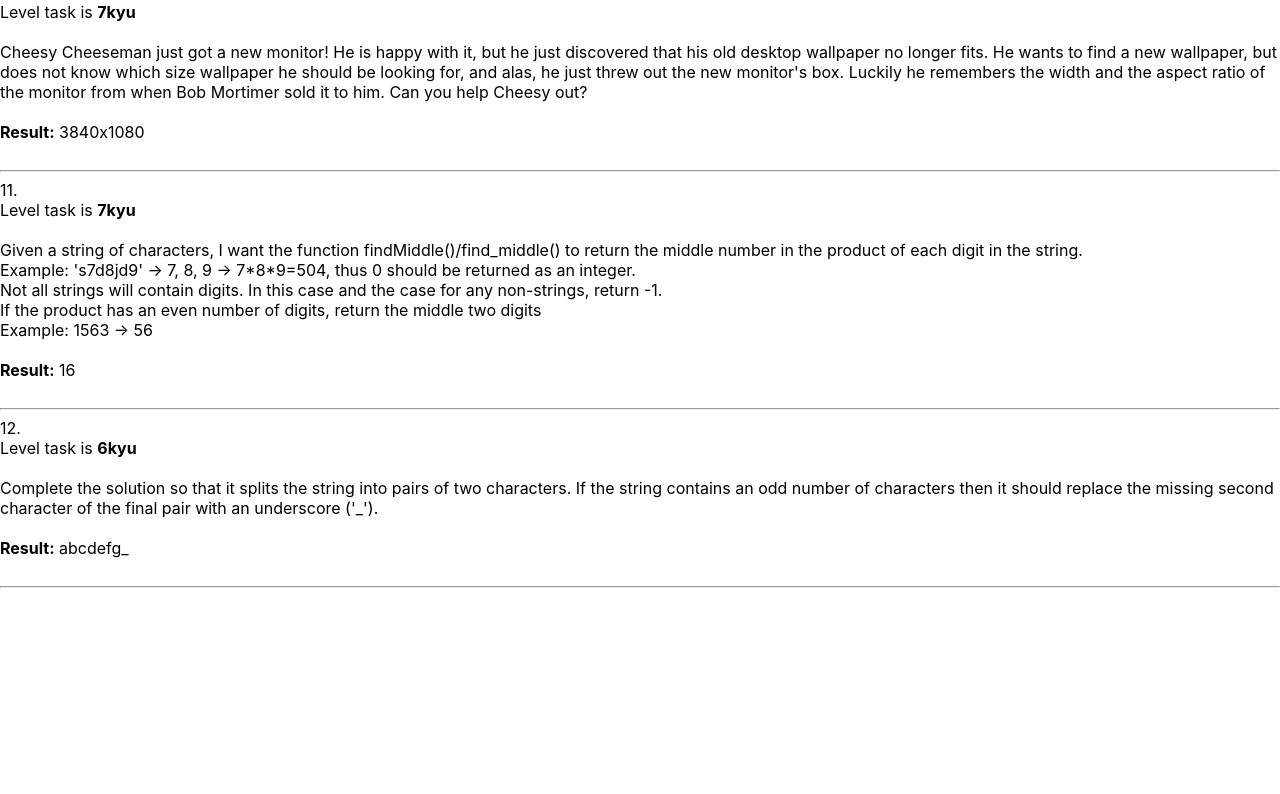
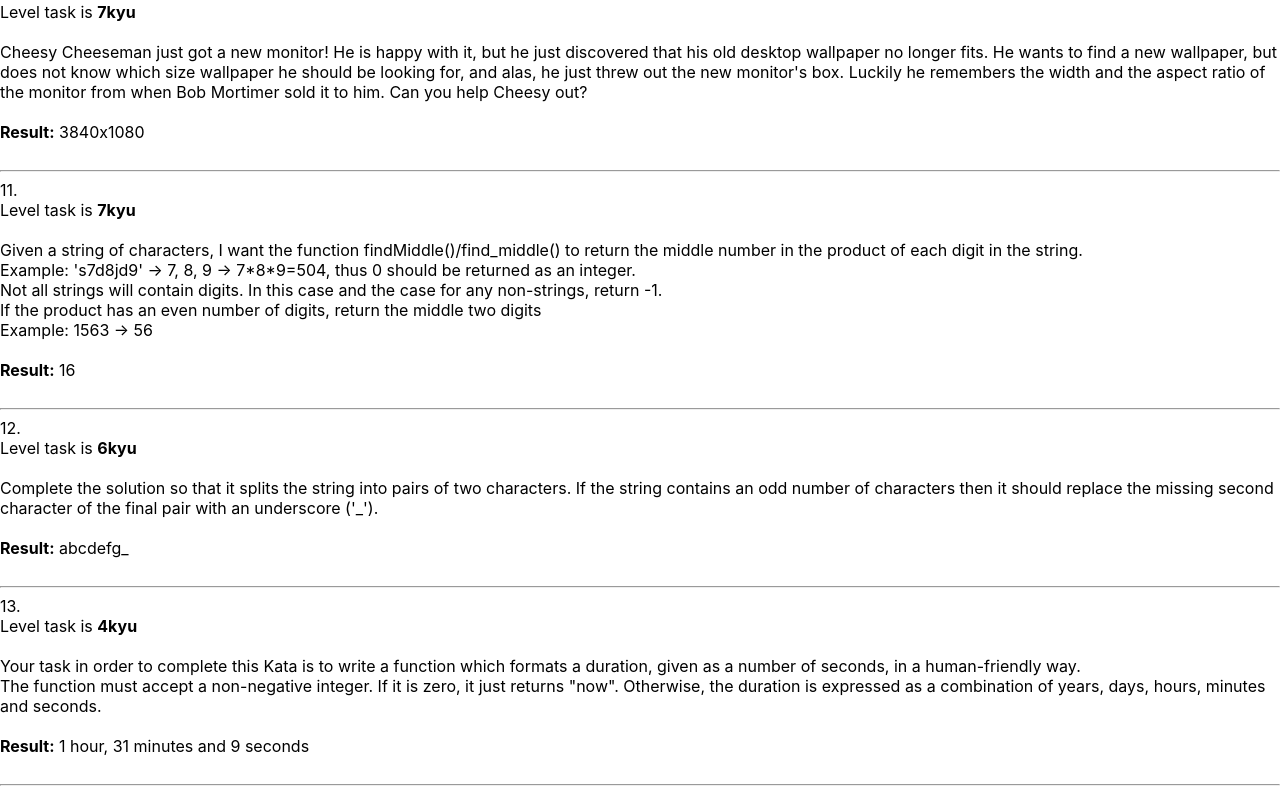
Before and after one commit to Xotonori/codewars, a React (Create React App) app: page / in a window 1280 px wide. Shown: the part 2060-2854 px from the top of the page. Before the commit the page ends 2656 px from the top, so only its background shows below. Built offline with nearby package versions, Linux system fonts and the light colour scheme.

Commit message:
CodewarsTask13 is done

```diff
--- a/src/App.js
+++ b/src/App.js
@@ -12,6 +12,8 @@ import CodewarsTask09 from "./components/CodewarsTask09";
 import CodewarsTask10 from "./components/CodewarsTask10";
 import CodewarsTask11 from "./components/CodewarsTask11";
 import CodewarsTask12 from "./components/CodewarsTask12";
+import CodewarsTask13 from "./components/CodewarsTask13";
+
 
 const App = () => {
     return (
@@ -28,6 +30,7 @@ const App = () => {
             10. <CodewarsTask10 />
             11. <CodewarsTask11 />
             12. <CodewarsTask12 />
+            13. <CodewarsTask13 />
         </div>
     );
 };
--- /dev/null
+++ b/src/components/CodewarsTask13.js
@@ -0,0 +1,93 @@
+import React from 'react';
+
+// Link to task - https://www.codewars.com/kata/52742f58faf5485cae000b9a/
+
+const CodewarsTask13 = () => {
+
+    function formatDuration (seconds) {
+
+        if(seconds === 0) {
+            return 'now'
+        }
+
+        let y = 0;
+        let d = 0;
+        let h = 0;
+        let m = 0;
+        let s = seconds;
+        const resArr = [];
+
+        while(s >= 60) {
+            if(m >= 60) {
+                h += 1;
+                m = 0;
+            }
+            m += 1;
+            s = s - 60;
+        }
+
+        if(m === 60) {
+            h += 1;
+            m = 0;
+        }
+
+        while(h >= 24) {
+            if(d >= 365) {
+                y += 1;
+                d = 0;
+            }
+            d += 1;
+            h = h - 24;
+        }
+
+        if(d === 365) {
+            y += 1;
+            d = 0;
+        }
+
+        y !== 0 ? y > 1 ? resArr.push(`${y} years`) : resArr.push(`${y} year`) : resArr.push(0);
+        d !== 0 ? d > 1 ? resArr.push(`${d} days`) : resArr.push(`${d} day`) : resArr.push(0);
+        h !== 0 ? h > 1 ? resArr.push(`${h} hours`) : resArr.push(`${h} hour`) : resArr.push(0);
+        m !== 0 ? m > 1 ? resArr.push(`${m} minutes`) : resArr.push(`${m} minute`) : resArr.push(0);
+        s !== 0 ? s > 1 ? resArr.push(`${s} seconds`) : resArr.push(`${s} second`) : resArr.push(0);
+
+        const result = resArr.filter((item) => item !== 0);
+
+        return result.map((item) => {
+
+            if(result.length === 1) {
+                return item;
+            }
+            else if (result[result.length-1] === item && result.length > 1) {
+                return ' and ' + item;
+            }
+            else if (result.length > 1 && result[result.length-2] === item) {
+                return item;
+            }
+            else {
+                return item + ', ';
+            }
+        }).join('');
+
+    }
+
+    return (
+        <div>
+            <div className={"level-task"}>Level task is <strong>4kyu</strong></div>
+            <br/>
+            <div className={"condition"}>
+                Your task in order to complete this Kata is to write a function which formats a duration, given as a number of seconds, in a human-friendly way.
+                <br/>
+                The function must accept a non-negative integer. If it is zero, it just returns "now". Otherwise, the duration is expressed as a combination of years, days, hours, minutes and seconds.
+            </div>
+            <br/>
+            <div>
+                <strong>Result:</strong> {formatDuration(5469)}
+            </div>
+            <br/>
+            <hr/>
+        </div>
+    )
+};
+
+export default CodewarsTask13;
```
